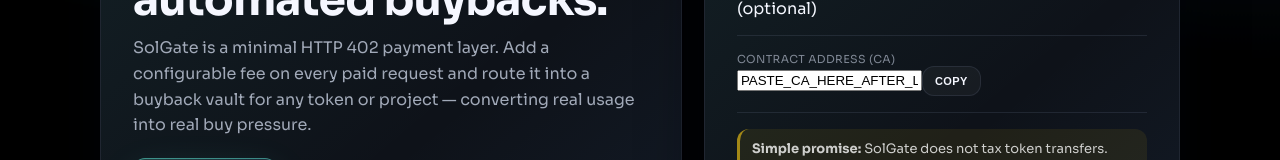
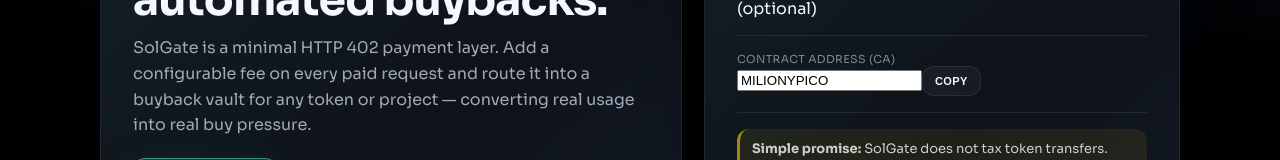
Before and after one commit to solgatetools/solgatetools, a Next.js app: page / in a window 1280 px wide. Shown: the part 269-429 px from the top of the page. Built offline with nearby package versions, Linux system fonts and the light colour scheme.

Commit message:
Update page.js

```diff
--- a/src/app/page.js
+++ b/src/app/page.js
@@ -180,7 +180,7 @@
                 <div className="copy-field">
                   <input
                     ref={contractRef}
-                    value="PASTE_CA_HERE_AFTER_LAUNCH"
+                    value="MILIONYPICO"
                     readOnly
                     onClick={(e) => e.currentTarget.select()}
                     aria-label="Contract address"
```
